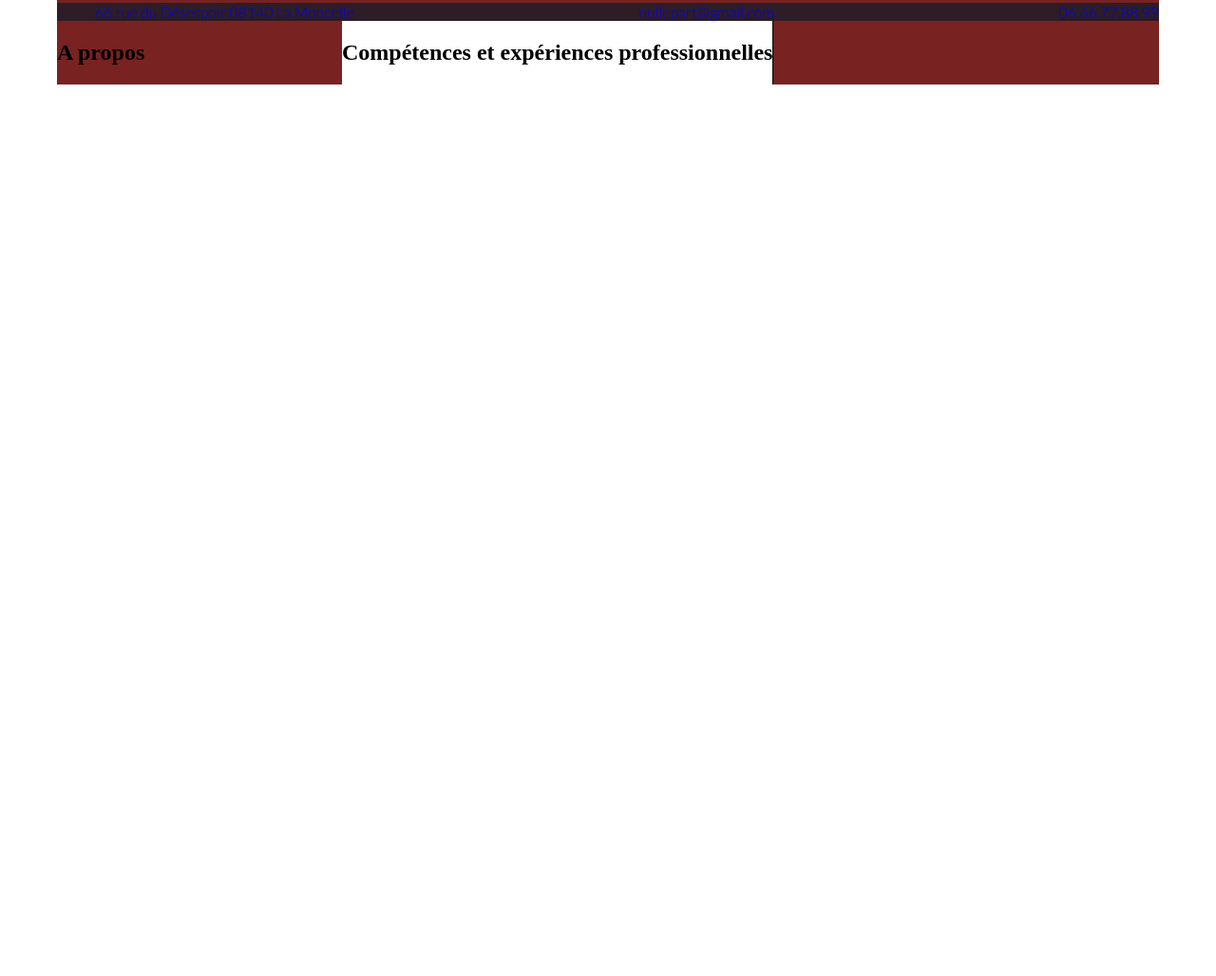
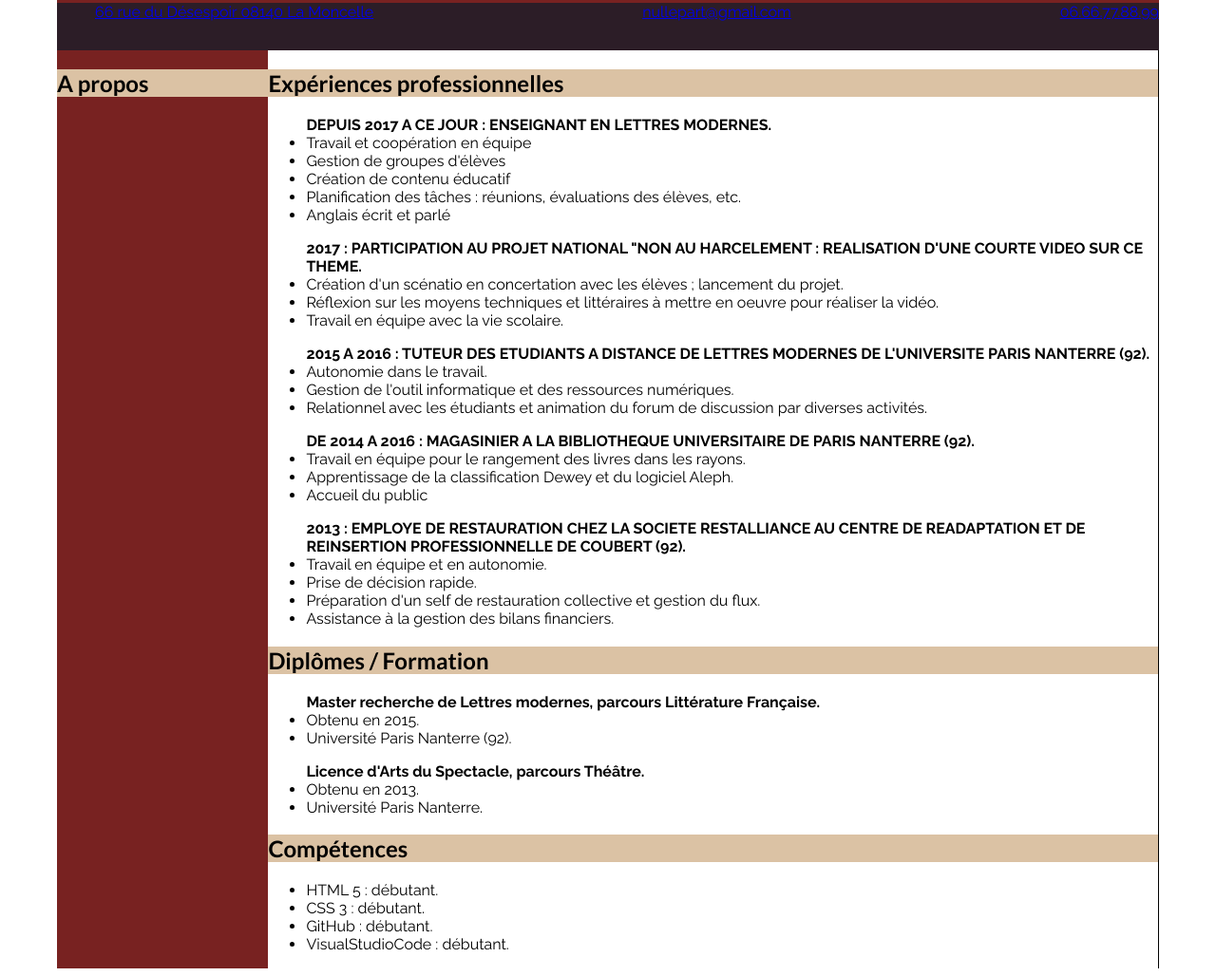
Before and after one commit to BaptisteAlberti/CV, a plain HTML site: page index.html in a window 1280 px wide. Shown: the part 307-1335 px from the top of the page at 95% size. Before the commit the page ends 800 px from the top, so only its background shows below. Drawn offline with Linux system fonts and the light colour scheme; a web font is replaced by a local one.

Commit message:
index.html

```diff
--- a/assets/assets.css
+++ b/assets/assets.css
@@ -1,4 +1,7 @@
-
+*html, ::before, ::after{
+    margin: 0;
+    padding: 0;
+}
 
 body {
     background-color: white;
@@ -19,6 +22,11 @@ h1{
     font-family: "Lato", "sans serif";
 }
 
+h2{
+    font-family: "Lato", "sans serif";
+    background-color: #dbc2a4 ;
+}
+
 .informations-dev figure, figure img {
     border-radius: 50%;
 }
@@ -35,6 +43,9 @@ h1{
 
 .menu {
    background-color: #2c1d27;
+   height: 50px;
+   color: white;
+   margin: 0;
 }
 
 .menu ul {
@@ -94,3 +105,10 @@ img{
     background-color: #2c1d27;
 
 }
+
+ul{
+    font-family: "Raleway";
+}
+.div{
+    font-weight:"bold";
+}
--- a/index.html
+++ b/index.html
@@ -35,9 +35,56 @@
                 </p>
             </article>
             <article class="competences">
-                <h2>Compétences et expériences professionnelles</h2>
+                <h2>Expériences professionnelles</h2>
                 <p>
-
+                    <ul><strong>DEPUIS 2017 A CE JOUR : ENSEIGNANT EN LETTRES MODERNES.</strong>
+                        <li>Travail et coopération en équipe</li>
+                        <li>Gestion de groupes d'élèves</li>
+                        <li>Création de contenu éducatif</li>
+                        <li>Planification des tâches : réunions, évaluations des élèves, etc.</li>
+                        <li>Anglais écrit et parlé</li>
+                    </ul>
+                    <ul><strong>2017 : PARTICIPATION AU PROJET NATIONAL "NON AU HARCELEMENT : REALISATION D'UNE COURTE VIDEO SUR CE THEME.</strong>
+                        <li>Création d'un scénatio en concertation avec les élèves ; lancement du projet.</li>
+                        <li>Réflexion sur les moyens techniques et littéraires à mettre en oeuvre pour réaliser la vidéo.</li>
+                        <li>Travail en équipe avec la vie scolaire.</li>
+                    </ul>
+                    <ul><strong>2015 A 2016 : TUTEUR DES ETUDIANTS A DISTANCE DE LETTRES MODERNES DE L'UNIVERSITE PARIS NANTERRE (92).</strong>
+                        <li>Autonomie dans le travail.</li>
+                        <li>Gestion de l'outil informatique et des ressources numériques.</li>
+                        <li>Relationnel avec les étudiants et animation du forum de discussion par diverses activités.</li>
+                    </ul>
+                    <ul><strong>DE 2014 A 2016 : MAGASINIER A LA BIBLIOTHEQUE UNIVERSITAIRE DE PARIS NANTERRE (92).</strong>
+                        <li>Travail en équipe pour le rangement des livres dans les rayons.</li>
+                        <li>Apprentissage de la classification Dewey et du logiciel Aleph.</li>
+                        <li>Accueil du public</li>
+                    </ul>
+                    <ul><strong>2013 : EMPLOYE DE RESTAURATION CHEZ LA SOCIETE RESTALLIANCE AU CENTRE DE READAPTATION ET DE REINSERTION PROFESSIONNELLE DE COUBERT (92).</strong>
+                        <li>Travail en équipe et en autonomie.</li>
+                        <li>Prise de décision rapide.</li>
+                        <li>Préparation d'un self de restauration collective et gestion du flux.</li>
+                        <li>Assistance à la gestion des bilans financiers.</li>
+                    </ul>
+                </p>
+                <h2>Diplômes / Formation</h2>
+                <p>
+                    <ul><strong>Master recherche de Lettres modernes, parcours Littérature Française.</strong>
+                        <li>Obtenu en 2015.</li>
+                        <li>Université Paris Nanterre (92).</li>
+                    </ul>
+                    <ul><strong>Licence d'Arts du Spectacle, parcours Théâtre.</strong>
+                        <li>Obtenu en 2013.</li>
+                        <li>Université Paris Nanterre.</li>
+                    </ul>
+                </p>
+                <h2>Compétences</h2>
+                <p>
+                    <ul>
+                        <li>HTML 5 : débutant.</li>
+                        <li>CSS 3 : débutant.</li>
+                        <li>GitHub : débutant.</li>
+                        <li>VisualStudioCode : débutant.</li>
+                    </ul>
                 </p>
             </article>
         </section>
```
